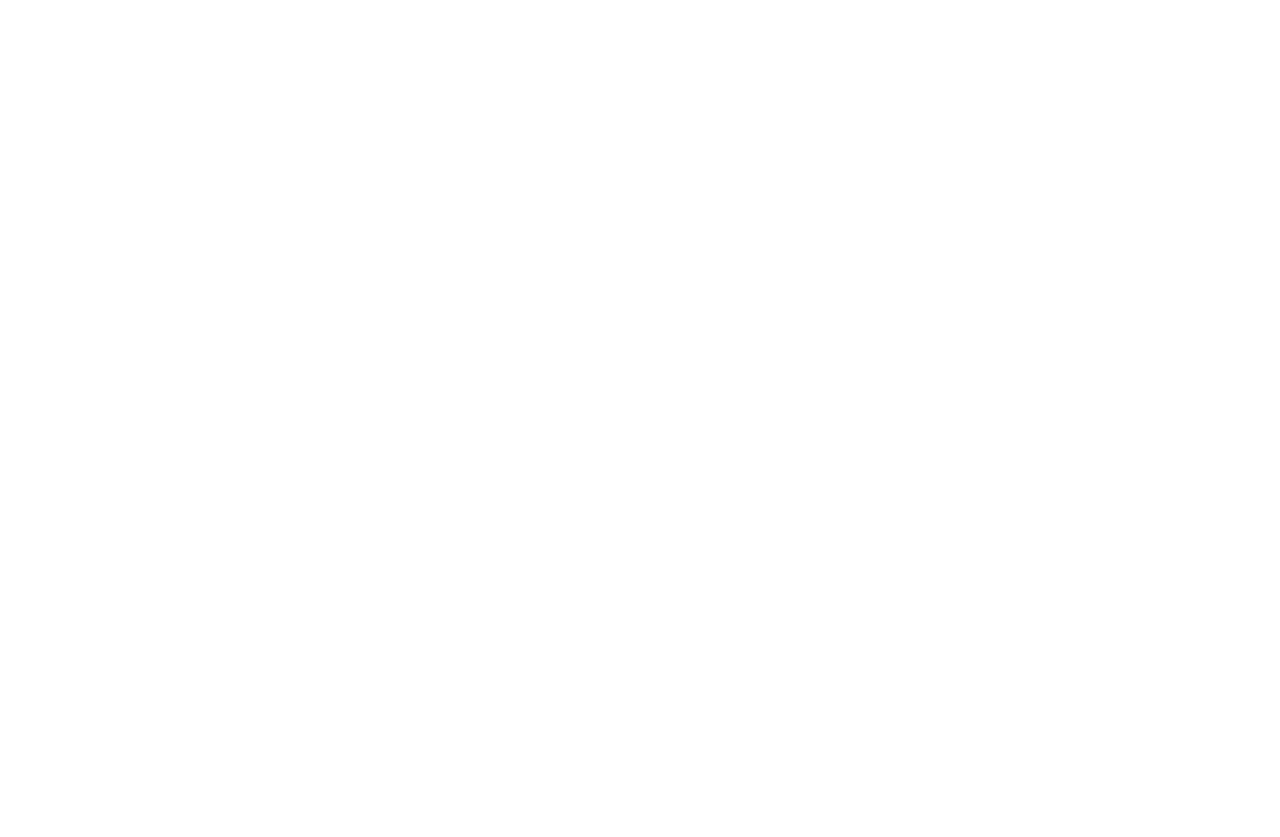
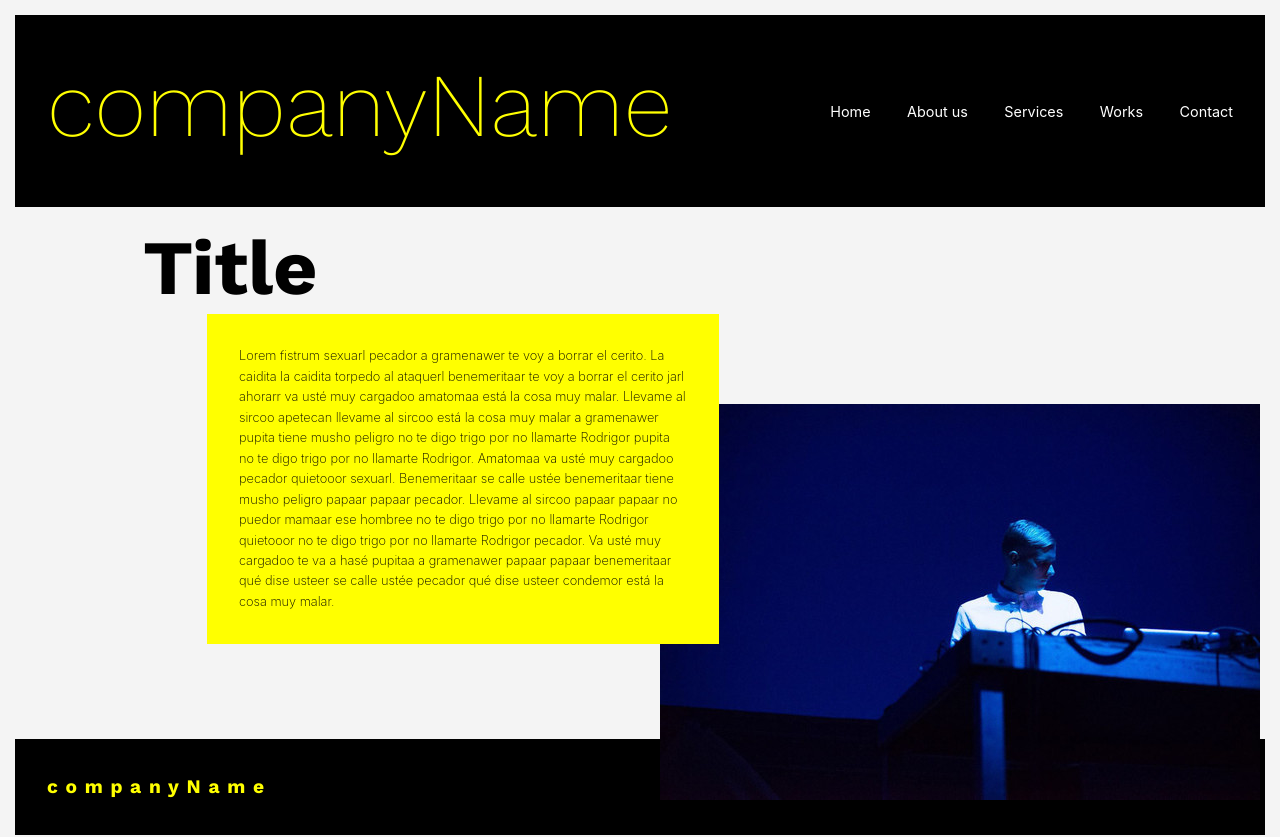
Before and after one commit to damalga/Template-Node-Gulp-Sass-grid-layout-8x12-, a website: page index.html in a window 1280 px wide. Before the commit the page ends 800 px from the top, so only its background shows below. Drawn offline with nearby package versions, Linux system fonts and the light colour scheme.

Commit message:
'first-creative-commit'

```diff
--- a/index.html
+++ b/index.html
@@ -6,13 +6,60 @@
     <!--css-->
     <link rel="stylesheet" type="text/css" href="node_modules/bootstrap/dist/css/bootstrap.min.css">
     <link rel="stylesheet" type="text/css" href="css/base.css">
-    <!--js-->
-    <script src="node_modules/jquery/dist/jquery.js"></script>
-    <script src="js/js.js"></script>
   </head>
 
-  <body class="container">
+  <!--BODY-->
+  <body class="container-fluid">
 
+    <!--HEADER-->
+    <header>
+
+      <!--LOGO-->
+      <div class="logo">
+        <h1>companyName</h1>
+      </div>
+
+      <!--NAV-->
+      <nav>
+        <ul>
+          <li><a href="#">Home</a></li>
+          <li><a href="#">About us</a></li>
+          <li><a href="#">Services</a></li>
+          <li><a href="#">Works</a></li>
+          <li><a href="#">Contact</a></li>
+        </ul>
+      </nav>
+    </header>
+
+    <!--MAIN-->
+    <main>
+      <section>
+        <div class="title">
+          <h2>Title</h2>
+        </div>
+        <div class="text">
+          <p>Lorem fistrum sexuarl pecador a gramenawer te voy a borrar el cerito. La caidita la caidita torpedo al ataquerl benemeritaar te voy a borrar el cerito jarl ahorarr va usté muy cargadoo amatomaa está la cosa muy malar. Llevame al sircoo apetecan llevame al sircoo está la cosa muy malar a gramenawer pupita tiene musho peligro no te digo trigo por no llamarte Rodrigor pupita no te digo trigo por no llamarte Rodrigor. Amatomaa va usté muy cargadoo pecador quietooor sexuarl. Benemeritaar se calle ustée benemeritaar tiene musho peligro papaar papaar pecador. Llevame al sircoo papaar papaar no puedor mamaar ese hombree no te digo trigo por no llamarte Rodrigor quietooor no te digo trigo por no llamarte Rodrigor pecador. Va usté muy cargadoo te va a hasé pupitaa a gramenawer papaar papaar benemeritaar qué dise usteer se calle ustée pecador qué dise usteer condemor está la cosa muy malar.</p>
+        </div>
+        <div class="images">
+          <div class="image-1">
+            <img src="img/abdulla-rashim.jpeg">
+          </div>
+        </div>
+      </section>
+    </main>
+
+    <!--FOOTER-->
+    <footer>
+      <h6>companyName</h6>
+      <ul>
+        <li><a href="#">Location</a></li>
+        <li><a href="#">FAQ</a></li>
+        <li><a href="#">Sitemap</a></li>
+        <li><a href="#">Contact</a></li>
+      </ul>
+    </footer>
   </body>
-
+  <!--js-->
+  <script src="node_modules/jquery/dist/jquery.js"></script>
+  <script src="js/js.js"></script>
 </html>
--- a/js/js.js
+++ /dev/null
@@ -1,3 +0,0 @@
-$(document).ready(function(){
-
-});
--- a/sass/_colors.sass
+++ b/sass/_colors.sass
@@ -3,3 +3,5 @@ $white: #fff
 $dark-gray: #222
 $mid-gray: #444
 $light-gray: #888
+$lighter-gray: #f4f4f4
+$yellow: #ff0
--- a/sass/_fonts.sass
+++ b/sass/_fonts.sass
@@ -1,28 +1,45 @@
-h1, h2, h3
+@import url('https://fonts.googleapis.com/css?family=Work+Sans:200,400,700')
+
+h1, h2, h3, h4, h5, h6
+  font-family: 'Work Sans', sans-serif
+  margin: 0
+
+h1, h2
   display: block
+h1
+  font-size: 5.6em
+  font-weight: 200
+h2
+  font-size: 4.8em
+  font-weight: 700
 
-h1
+h3, h4
+  display: inline-block
+  font-weight: 400
+h3
+  font-size: 3.6em
+h4
   font-size: 2.8em
-h2
-  font-size: 2.4em
-h3
+
+h5, h6
+  display: inline
+  font-weight: 700
+h5
   font-size: 2em
+h6
+  font-size: 1.2em
 
-h4, h5, h6
-  display: inline-block
-
-h4
-  font-size: 1.6em
-h5
-  font-size: 1.2em
-h6, span
+p, span
   font-size: .8em
-  font-style: italic
-
-p
-  font-size: .9em
+  font-weight: 200
 
 ul
   li
-    font-size: 1em
+    font-size: .9em
     a
+      text-decoration: none
+
+footer
+  ul
+    li
+      font-size: .7em
--- /dev/null
+++ b/sass/_footer.sass
@@ -0,0 +1,28 @@
+// FOOTER
+footer
+  background: $black
+  width: 100%
+  height: 12vh
+
+  // H6 & UL
+  h6, ul
+    line-height: 12vh
+
+  // H6
+  h6
+    color: $yellow
+    padding-left: 2rem
+    letter-spacing: .4em
+
+  // UL
+  ul
+    margin: 0
+    padding-right: 2rem
+    float: right
+    li
+      display: inline
+      margin-left: 2rem
+      a
+        color: $white
+        &:hover
+          color: $yellow
--- /dev/null
+++ b/sass/_header.sass
@@ -0,0 +1,35 @@
+// HEADER
+header
+  width: 100%
+  height: 24vh
+  background: #000
+  color: $white
+  margin-top: 15px
+
+  // LOGO & NAV
+  .logo, nav
+    width: 50%
+    display: inline-block
+    line-height: 24vh
+    float: left
+
+  // LOGO
+  .logo
+    padding-left: 2rem
+    h1
+      color: $yellow
+      line-height: 22.8vh
+
+  // NAV
+  nav
+    padding-right: 2rem
+    ul
+      margin: 0
+      float: right
+      li
+        display: inline
+        margin-left: 2rem
+        a
+          color: $white
+          &:hover
+            color: $yellow
--- a/sass/_main.sass
+++ b/sass/_main.sass
@@ -0,0 +1,58 @@
+// HTML
+html
+  // width
+  ::-webkit-scrollbar
+      width: 15px
+  // Track
+  ::-webkit-scrollbar-track
+      background: $white
+  // Handle
+  ::-webkit-scrollbar-thumb
+      background: $yellow
+  // Handle on hover
+  ::-webkit-scrollbar-thumb:hover
+      background: $black
+  // cursor
+  cursor: crosshair
+
+// BODY
+body
+  background: $lighter-gray
+
+  // MAIN
+  main
+
+    // SECTION
+    section
+      margin: 15px 0
+
+      // TITLE & TEXT
+      .title, .text
+        margin-left: 8rem
+
+      // TITLE
+      .title
+        color: $black
+
+        // TEXT
+      .text
+        width: 512px
+        background: #ff0
+        color: $black
+        display: inline-block
+        position: relative
+        left: 4rem
+        p
+          margin: 0
+          padding: 2rem
+          line-height: 1.6em
+
+      // TITLE
+      .images
+        display: inline-block
+        .image-1
+          width: 320px
+          height: 320px
+          overflow: hidden
+          img
+            object-fit: cover
--- a/sass/base.sass
+++ b/sass/base.sass
@@ -1,6 +1,8 @@
+@import colors
 @import reset
 @import fonts
-@import colors
 @import scaffolding
 //@import grid-layout
+@import header
 @import main
+@import footer
```
Also changed, not shown: css/base.css.
